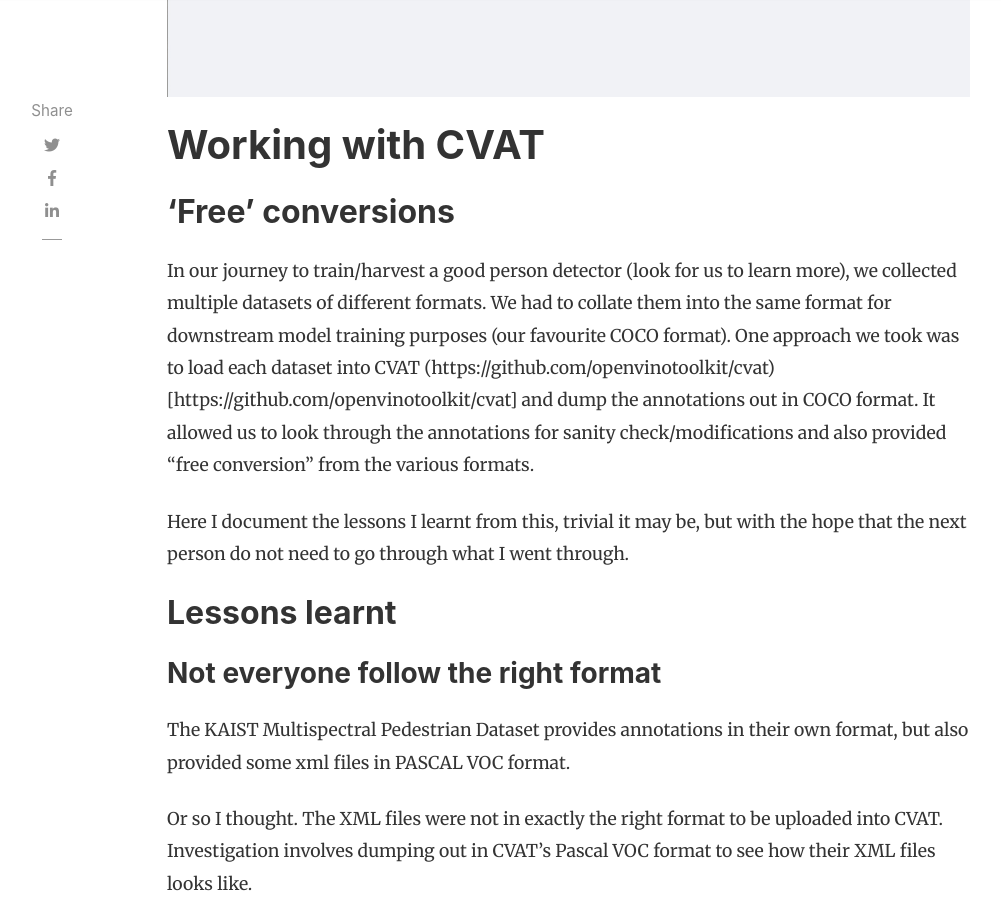
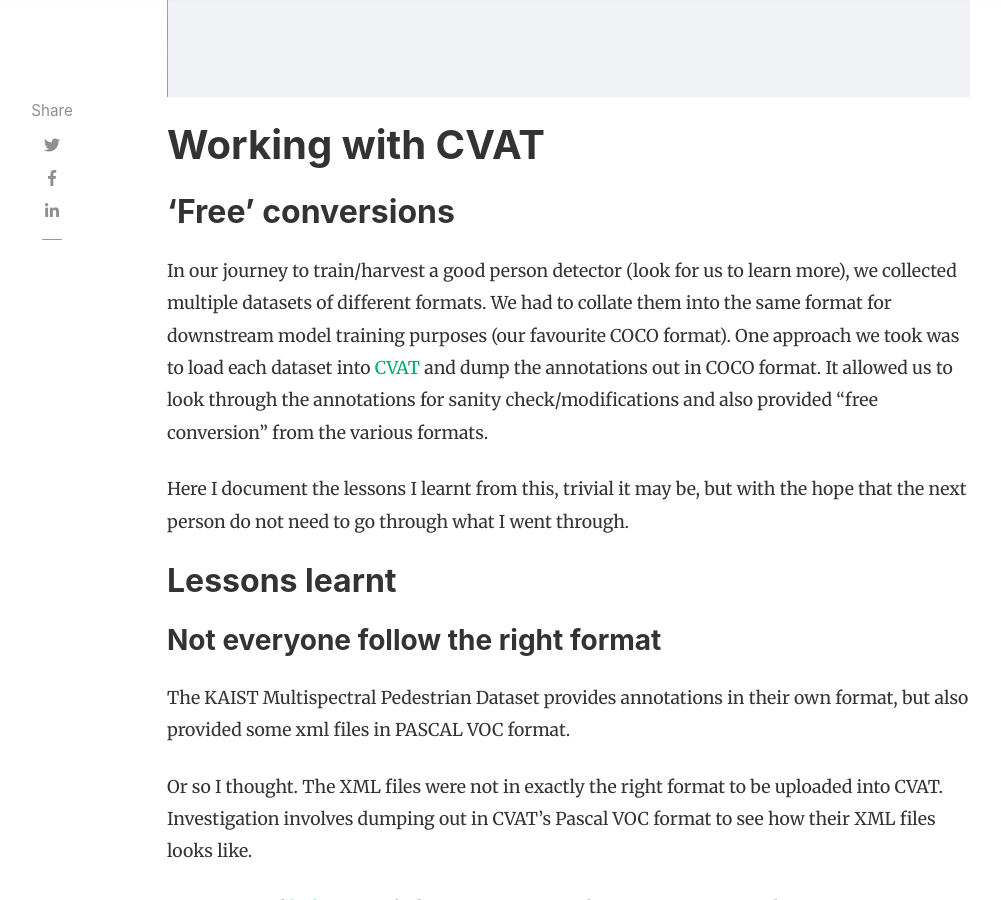
Before and after one commit to DinoHub/dinohub.github.io, a Jekyll site: the page built from _posts/2021-01-22-VOC-In-CVAT.md, in a window 1280 px wide and 900 px high, scrolled down 780 px. Shown: the whole window, without its empty margins (118-1119 px from the left). Built offline with Jekyll 4.4.1, drawn with Linux system fonts in a browser that asks for light colours; nearby versions of some CDN libraries; comment, search, counter and statistics services are not loaded; some of the changed lines change nothing that is shown.

Commit message:
final update and post

```diff
--- a/_posts/2021-01-22-VOC-In-CVAT.md
+++ b/_posts/2021-01-22-VOC-In-CVAT.md
@@ -7,14 +7,14 @@
 image: assets/images/voc-in-cvat/cvat-upload.jpg
 description: "What we learnt from working with PASCAL VOC format in CVAT"
 featured: true
-hidden: true
+hidden: false
 ---
 
 # Working with CVAT
 
 ## 'Free' conversions
 
-In our journey to train/harvest a good person detector (look for us to learn more), we collected multiple datasets of different formats. We had to collate them into the same format for downstream model training purposes (our favourite COCO format). One approach we took was to load each dataset into CVAT (https://github.com/openvinotoolkit/cvat)[https://github.com/openvinotoolkit/cvat] and dump the annotations out in COCO format. It allowed us to look through the annotations for sanity check/modifications and also provided "free conversion" from the various formats.
+In our journey to train/harvest a good person detector (look for us to learn more), we collected multiple datasets of different formats. We had to collate them into the same format for downstream model training purposes (our favourite COCO format). One approach we took was to load each dataset into [CVAT](https://github.com/openvinotoolkit/cvat) and dump the annotations out in COCO format. It allowed us to look through the annotations for sanity check/modifications and also provided "free conversion" from the various formats.
 
 Here I document the lessons I learnt from this, trivial it may be, but with the hope that the next person do not need to go through what I went through.
 
```
